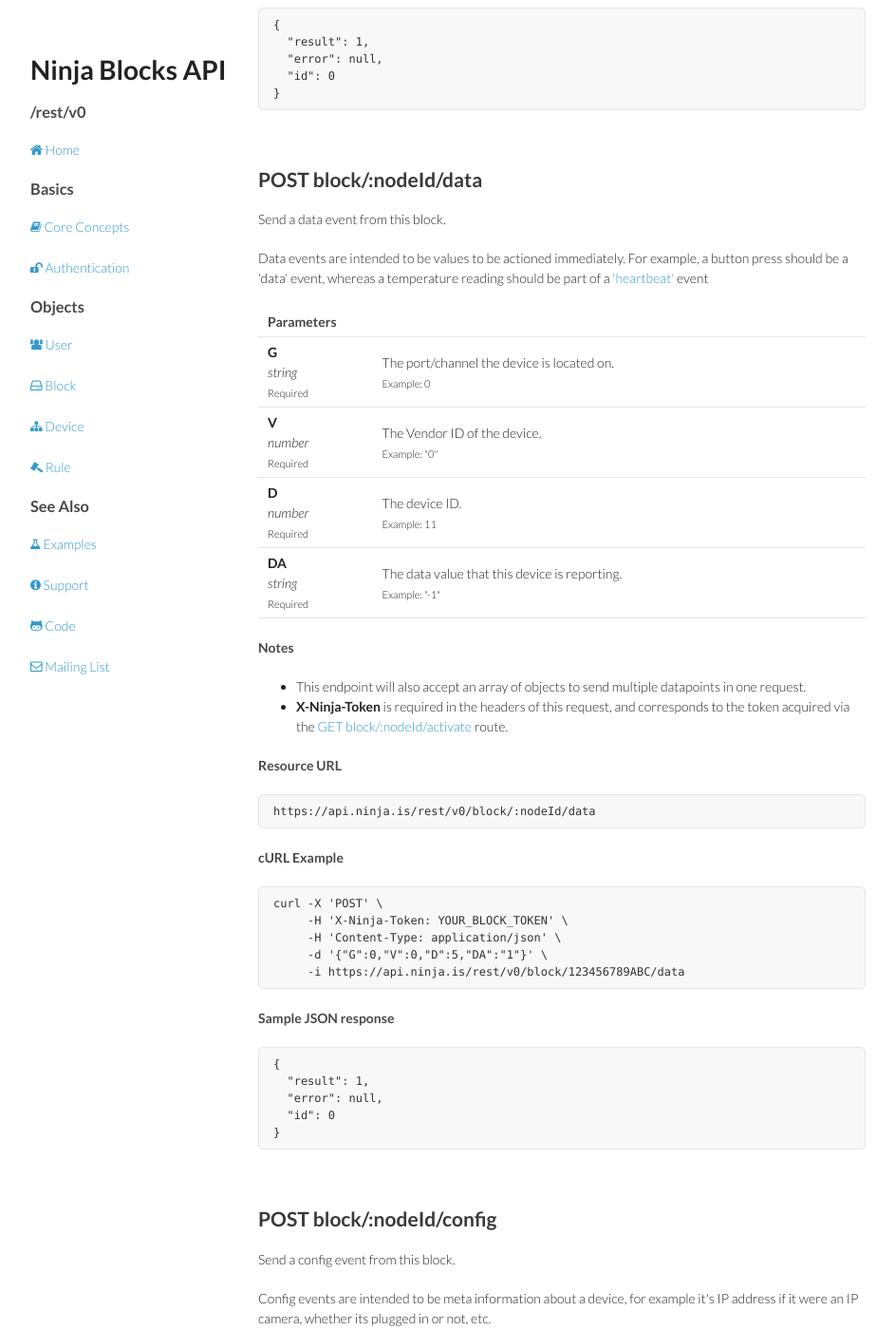
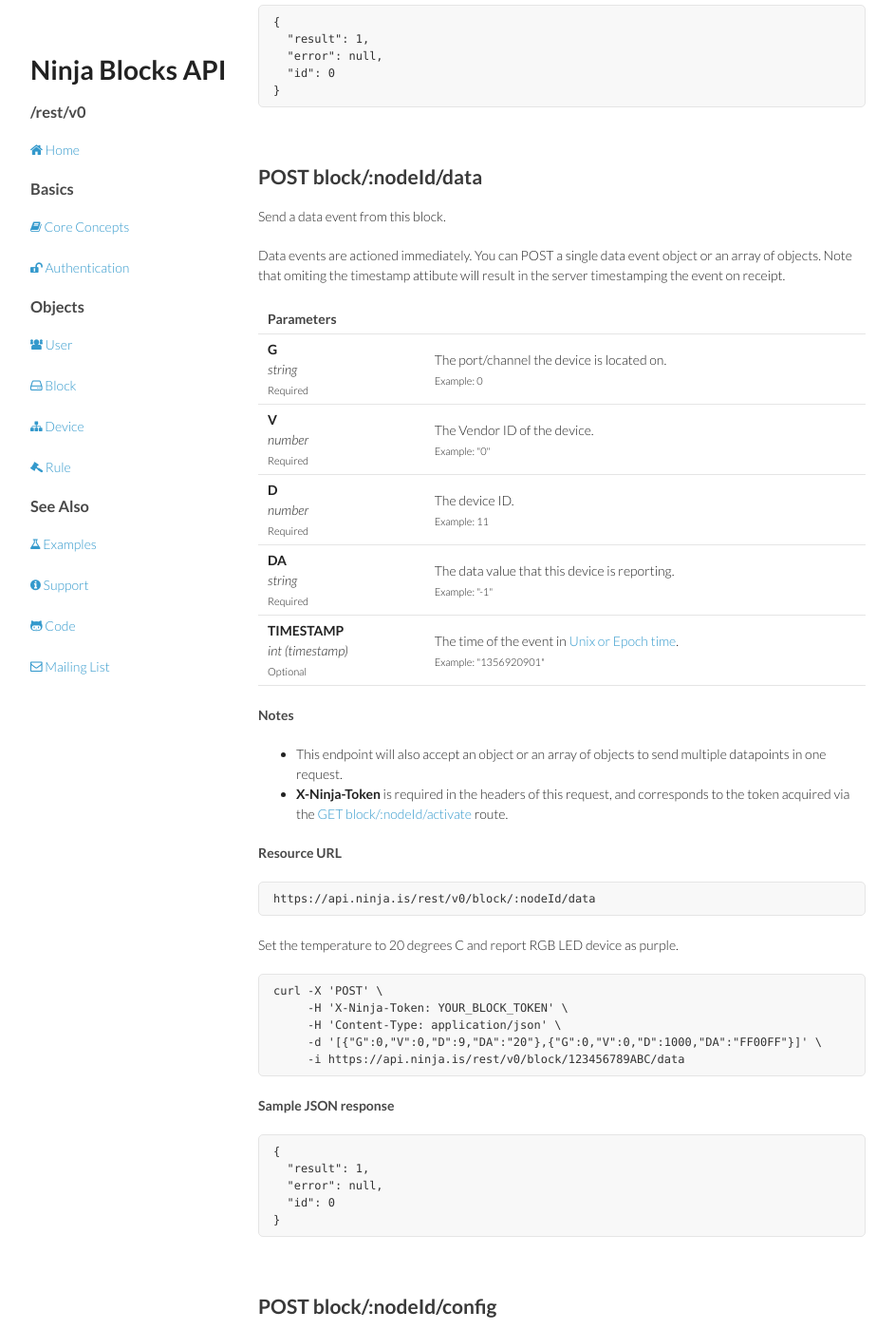
Before and after one commit to ninjablocks/ninjablocks.github.com, a Jekyll site: the page built from block.html, in a window 1280 px wide and 1400 px high, scrolled down 6209 px. Shown: the whole window at 95% size, without its empty margins (168-1111 px from the left). Built offline with Jekyll 4.4.1, drawn with Linux system fonts in a browser that asks for light colours; nearby versions of some CDN libraries; some of the changed text lies outside the part shown.

Commit message:
Update /data description to include timestamp and remove refrerences to /heartbeat

```diff
--- a/block.html
+++ b/block.html
@@ -312,7 +312,7 @@
   <a name="block-data" id="block-data"></a>
   <h2>POST block/:nodeId/data</h2>
   <p>Send a data event from this block.</p>
-  <p>Data events are intended to be values to be actioned immediately. For example, a button press should be a 'data' event, whereas a temperature reading should be part of a <a href="#block-heartbeat">'heartbeat'</a> event</p>
+  <p>Data events are actioned immediately. You can POST a single data event object or an array of objects. Note that omiting the timestamp attibute will result in the server timestamping the event on receipt.</p>
   <table>
     <tbody>
       <tr>
@@ -350,20 +350,29 @@
           <small>Example: "-1"</small>
         </td>
       </tr>
+      <tr>
+        <td><strong>TIMESTAMP</strong><br /><em>int (timestamp)</em><br /><small>Optional</small></td>
+        <td>
+          The time of the event in <a href="http://www.epochconverter.com/">Unix or Epoch time</a>.
+          <br />
+          <small>Example: "1356920901"</small>
+        </td>
+      </tr>
+
     </tbody>
   </table>
   <h4>Notes</h4>
   <ul>
-    <li>This endpoint will also accept an array of objects to send multiple datapoints in one request.</li>
+    <li>This endpoint will also accept an object or an array of objects to send multiple datapoints in one request.</li>
     <li><strong>X-Ninja-Token</strong> is required in the headers of this request, and corresponds to the token acquired via the <a href="#block-activate">GET block/:nodeId/activate</a> route.</li>
   </ul>
   <h4>Resource URL</h4>
 <pre><code>https://api.ninja.is/rest/v0/block/:nodeId/data</code></pre>
-  <h4>cURL Example</h4>
+  <p>Set the temperature to 20 degrees C and report RGB LED device as purple.</a></p>
 <pre><code>curl -X 'POST' \
      -H 'X-Ninja-Token: YOUR_BLOCK_TOKEN' \
      -H 'Content-Type: application/json' \
-     -d '{"G":0,"V":0,"D":5,"DA":"1"}' \
+     -d '[{"G":0,"V":0,"D":9,"DA":"20"},{"G":0,"V":0,"D":1000,"DA":"FF00FF"}]' \
      -i https://api.ninja.is/rest/v0/block/123456789ABC/data </code></pre>
   <h4>Sample JSON response</h4>
 <pre><code>{
```
Also changed, not shown: other parts of block.html (+1 -1 lines).
